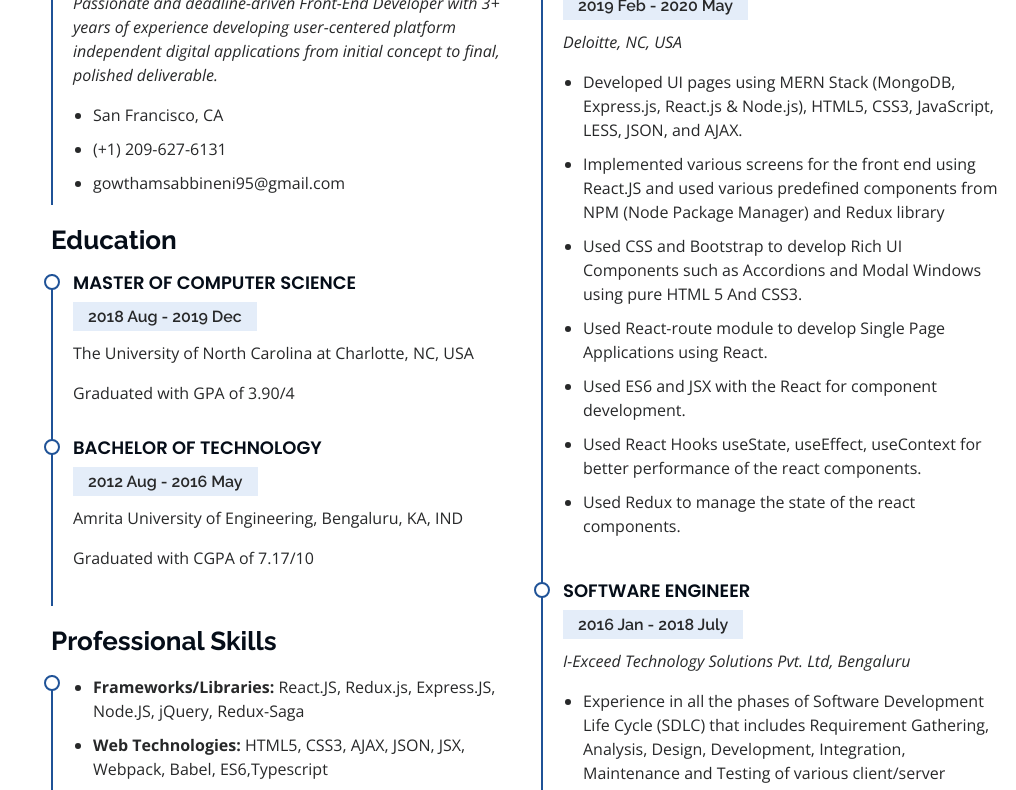
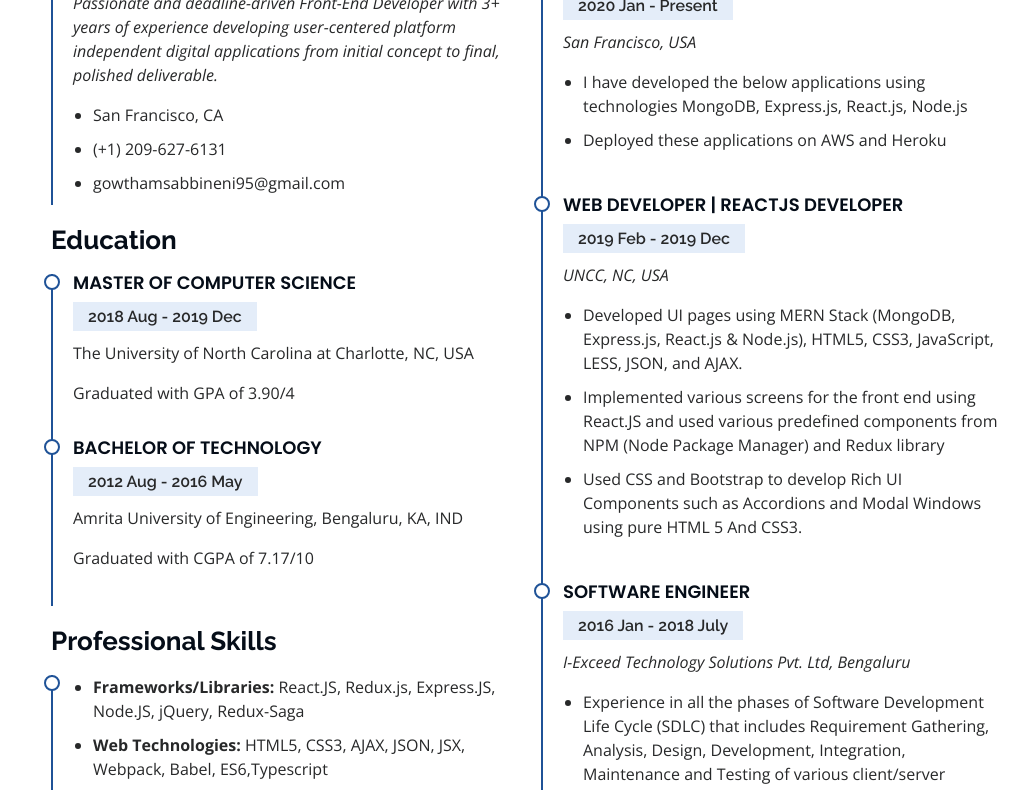
Before and after one commit to gowthamsabbineni/Portfolio, a plain HTML site: page index.html in a window 1280 px wide. Shown: the part 2321-3111 px from the top of the page, without its empty margins (264-1280 px from the left). Drawn offline with nearby package versions, Linux system fonts and the light colour scheme.

Commit message:
Update index.html

```diff
--- a/index.html
+++ b/index.html
@@ -273,17 +273,22 @@
           <div class="col-lg-6" data-aos="fade-up" data-aos-delay="100">
             <h3 class="resume-title">Professional Experience</h3>
             <div class="resume-item">
-              <h4>MERN Stack Developer | ReactJS Developer</h4>
-              <h5>2019 Feb - 2020 May</h5>
-              <p><em>Deloitte, NC, USA</em></p>
+              <h4>Freelancer | Web Developer</h4>
+              <h5>2020 Jan - Present</h5>
+              <p><em>San Francisco, USA</em></p>
+              <ul>
+                <li>I have developed the below applications using technologies MongoDB, Express.js, React.js, Node.js </li>
+                <li>Deployed these applications on  AWS and Heroku</li>
+              </ul>
+            </div>
+            <div class="resume-item">
+              <h4>Web Developer | ReactJS Developer</h4>
+              <h5>2019 Feb - 2019 Dec</h5>
+              <p><em>UNCC, NC, USA</em></p>
               <ul>
                 <li>Developed UI pages using MERN Stack (MongoDB, Express.js, React.js & Node.js), HTML5, CSS3, JavaScript, LESS, JSON, and AJAX. </li>
                 <li>Implemented various screens for the front end using React.JS and used various predefined components from NPM (Node Package Manager) and Redux library </li>
                 <li>Used CSS and Bootstrap to develop Rich UI Components such as Accordions and Modal Windows using pure HTML 5 And CSS3. </li>
-                  <li>Used React-route module to develop Single Page Applications using React.</li>
-                  <li>Used ES6 and JSX with the React for component development. </li>
-                  <li>Used React Hooks useState, useEffect, useContext for better performance of the react components.</li>
-                  <li>Used Redux to manage the state of the react components.</li>
               </ul>
             </div>
             <div class="resume-item">
@@ -301,10 +306,6 @@
                 <li>
                   Integrating static applications with RESTful(HTTP) and WSDL services.
                   Developing the Restful API for the applications.
-                </li>
-                <li>
-                  Managing the state of the react components using the Redux and Redux thunk middleware.
-                  Making sure that the React components performance is High by following the react basics & using the life cycle methods properly.
                 </li>
               </ul>
             </div>
```
